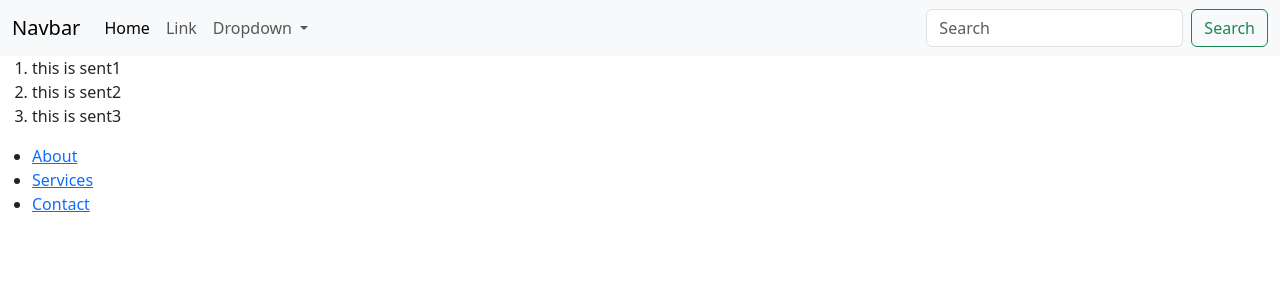
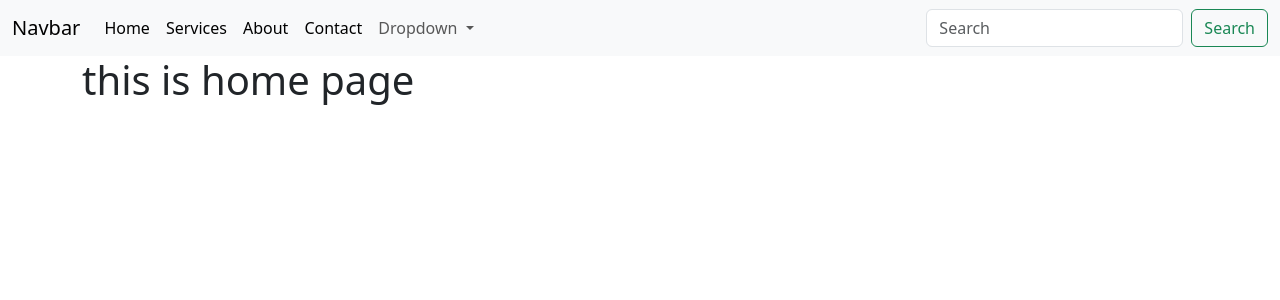
Before and after one commit to shashwat2048/Hello, a Django app: page / in a window 1280 px wide. Shown: the top 300 px of the page. Run offline with Django 5.2, Linux system fonts and the light colour scheme.

Commit message:
feat: add about, services, and contact pages with navigation updates

```diff
--- a/templates/base.html
+++ b/templates/base.html
@@ -16,10 +16,16 @@
           <div class="collapse navbar-collapse" id="navbarSupportedContent">
             <ul class="navbar-nav me-auto mb-2 mb-lg-0">
               <li class="nav-item">
-                <a class="nav-link active" aria-current="page" href="#">Home</a>
+                <a class="nav-link active" aria-current="page" href="/">Home</a>
               </li>
               <li class="nav-item">
-                <a class="nav-link" href="#">Link</a>
+                <a class="nav-link active" aria-current="page" href="/services">Services</a>
+              </li>
+              <li class="nav-item">
+                <a class="nav-link active" aria-current="page" href="/about">About</a>
+              </li>
+              <li class="nav-item">
+                <a class="nav-link active" aria-current="page" href="/contact">Contact</a>
               </li>
               <li class="nav-item dropdown">
                 <a class="nav-link dropdown-toggle" href="#" role="button" data-bs-toggle="dropdown" aria-expanded="false">
--- a/templates/index.html
+++ b/templates/index.html
@@ -1,56 +1,7 @@
-<!doctype html>
-<html lang="en">
-  <head>
-    <meta charset="utf-8">
-    <meta name="viewport" content="width=device-width, initial-scale=1">
-    <title>Bootstrap demo</title>
-    <link href="https://cdn.jsdelivr.net/npm/bootstrap@5.3.6/dist/css/bootstrap.min.css" rel="stylesheet" integrity="sha384-4Q6Gf2aSP4eDXB8Miphtr37CMZZQ5oXLH2yaXMJ2w8e2ZtHTl7GptT4jmndRuHDT" crossorigin="anonymous">
-  </head>
-  <body>
-    <nav class="navbar navbar-expand-lg bg-body-tertiary">
-        <div class="container-fluid">
-          <a class="navbar-brand" href="#">Navbar</a>
-          <button class="navbar-toggler" type="button" data-bs-toggle="collapse" data-bs-target="#navbarSupportedContent" aria-controls="navbarSupportedContent" aria-expanded="false" aria-label="Toggle navigation">
-            <span class="navbar-toggler-icon"></span>
-          </button>
-          <div class="collapse navbar-collapse" id="navbarSupportedContent">
-            <ul class="navbar-nav me-auto mb-2 mb-lg-0">
-              <li class="nav-item">
-                <a class="nav-link active" aria-current="page" href="#">Home</a>
-              </li>
-              <li class="nav-item">
-                <a class="nav-link" href="#">Link</a>
-              </li>
-              <li class="nav-item dropdown">
-                <a class="nav-link dropdown-toggle" href="#" role="button" data-bs-toggle="dropdown" aria-expanded="false">
-                  Dropdown
-                </a>
-                <ul class="dropdown-menu">
-                  <li><a class="dropdown-item" href="#">Action</a></li>
-                  <li><a class="dropdown-item" href="#">Another action</a></li>
-                  <li><hr class="dropdown-divider"></li>
-                  <li><a class="dropdown-item" href="#">Something else here</a></li>
-                </ul>
-              </li>
-
-            </ul>
-            <form class="d-flex" role="search">
-              <input class="form-control me-2" type="search" placeholder="Search" aria-label="Search"/>
-              <button class="btn btn-outline-success" type="submit">Search</button>
-            </form>
-          </div>
-        </div>
-      </nav>
-    <ol>
-        <li>{{variable1}}</li>
-        <li>{{variable2}}</li>
-        <li>{{variable3}}</li>
-    </ol>
-    <ul>
-        <li><a href="/about">About</a></li>
-        <li><a href="/services">Services</a></li>
-        <li><a href="/contact">Contact</a></li>
-    </ul>
-    <script src="https://cdn.jsdelivr.net/npm/bootstrap@5.3.6/dist/js/bootstrap.bundle.min.js" integrity="sha384-j1CDi7MgGQ12Z7Qab0qlWQ/Qqz24Gc6BM0thvEMVjHnfYGF0rmFCozFSxQBxwHKO" crossorigin="anonymous"></script>
-  </body>
-</html>
+{% extends "base.html" %}
+{%block title%} Home {%endblock title%}
+{%block body%}
+<div class="container">
+    <h1>this is home page</h1>
+</div>
+{%endblock body%}
```
Also changed, not shown: templates/about.html (+7 -0 lines), templates/contact.html (+15 -0 lines), templates/services.html (+7 -0 lines).
